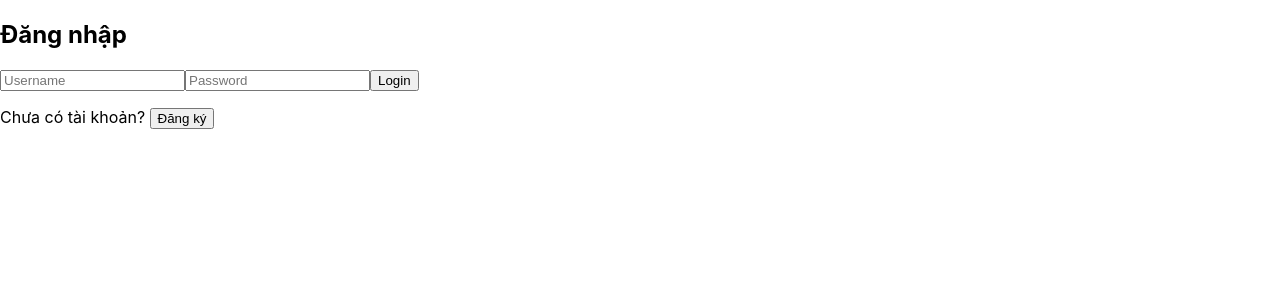
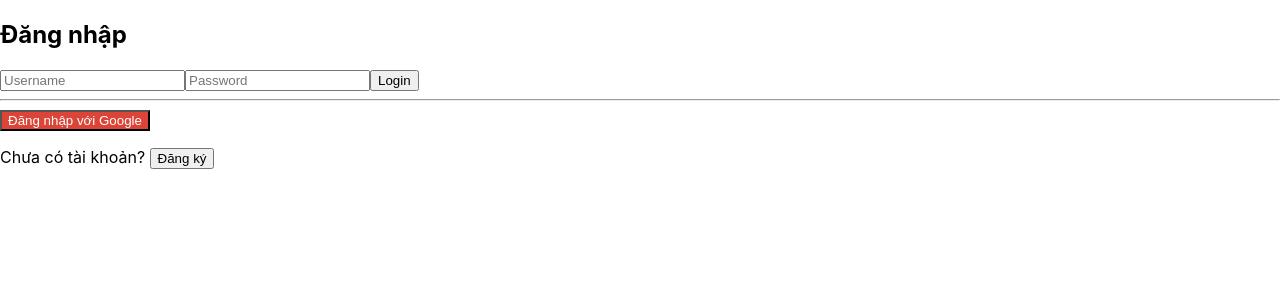
Before and after one commit to KhimDuong/Shopee_Web_clone, a React (Create React App) app: page / in a window 1280 px wide. Shown: the top 300 px of the page. Built offline with nearby package versions, Linux system fonts and the light colour scheme.

Commit message:
Add login with Google button

```diff
--- a/src/pages/LoginPage.jsx
+++ b/src/pages/LoginPage.jsx
@@ -26,12 +26,22 @@ const handleLogin = async () => {
   }
 };
 
+const handleGoogleLogin = () => {
+    // Redirect browser to backend OAuth2 endpoint
+    window.location.href = 'http://localhost:8080/oauth2/authorization/google';
+    // 🔹 change to your deployed backend URL if not running locally
+  };
+
   return (
     <div>
       <h2>Đăng nhập</h2>
       <input value={username} onChange={(e) => setUsername(e.target.value)} placeholder="Username" />
       <input value={password} onChange={(e) => setPassword(e.target.value)} type="password" placeholder="Password" />
       <button onClick={handleLogin}>Login</button>
+       <hr />
+      <button onClick={handleGoogleLogin} style={{ backgroundColor: '#db4437', color: 'white' }}>
+        Đăng nhập với Google
+      </button>
       <p>
         Chưa có tài khoản?{' '}
         <button onClick={() => navigate('/register')}>Đăng ký</button>
```
